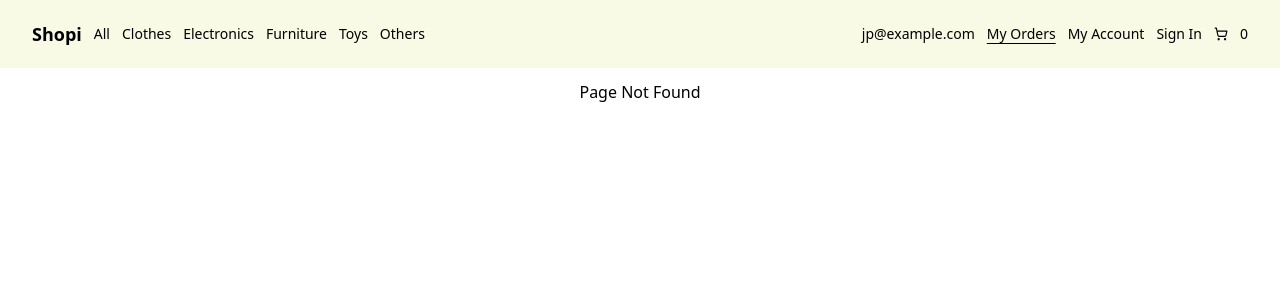
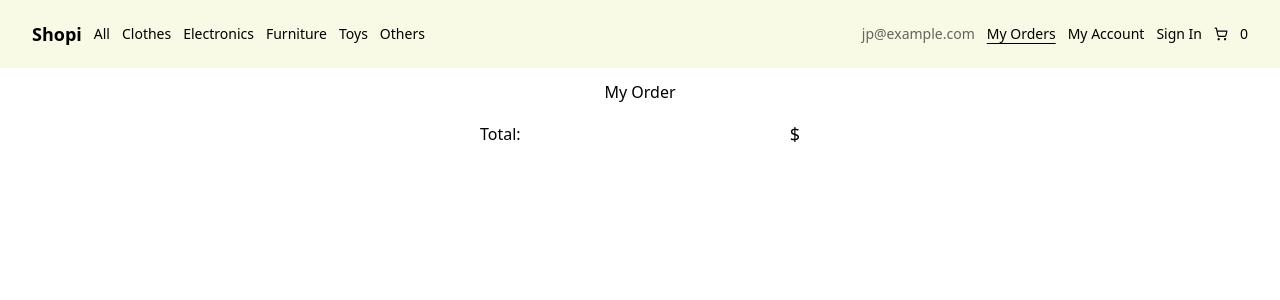
Before and after one commit to PabloJL/Shope, a React (Vite) app: page /my-orders/last in a window 1280 px wide. Before the commit this address had no page. Shown: the top 300 px of the page. Built offline with nearby package versions, Linux system fonts and the light colour scheme.

Commit message:
My order completed

```diff
--- a/src/Components/CheckOut/index.jsx
+++ b/src/Components/CheckOut/index.jsx
@@ -1,4 +1,5 @@
 import { useContext } from "react";
+import { Link } from "react-router-dom";
 import { IoMdCloseCircle } from "react-icons/io";
 import { CartContext } from "../../Context";
 import "./styles.css";
@@ -7,6 +8,7 @@ import { totalPrice } from "../../Utils";
 
 function CheckOut() {
   const context = useContext(CartContext);
+  const total = totalPrice(context.cart);
 
   const closeSide = () => {
     context.closeCheckOut();
@@ -17,6 +19,19 @@ function CheckOut() {
     const filteredProducts = context.cart.filter((product) => product.id != id);
     context.setCart(filteredProducts);
     context.setCount(context.count - 1);
+  };
+
+  const handleCheckOut = () => {
+    const order2Add = {
+      date: "01-30-24",
+      products: context.cart,
+      totalProducts: context.cart.length,
+      totalPrice: total,
+    };
+
+    context.setOrder([...context.order, order2Add]);
+    context.setCart([]);
+    closeSide();
   };
 
   return (
@@ -31,7 +46,7 @@ function CheckOut() {
           <IoMdCloseCircle />
         </button>
       </section>
-      <div className="px-4">
+      <div className="px-4  flex-1">
         {context.cart.map((product) => (
           <OrderCart
             key={product.id}
@@ -43,11 +58,19 @@ function CheckOut() {
           />
         ))}
       </div>
-      <section className="p-6">
+      <section className="p-4 flex flex-col gap-3">
         <div className="flex justify-between items-center">
           <p className=" font-light">Total:</p>
-          <p className=" font-medium text-lg">${totalPrice(context.cart)} </p>
+          <p className=" font-medium text-lg">${total} </p>
         </div>
+        <Link to="/my-orders/last">
+          <button
+            className="w-full bg-black py-3 text-white rounded-lg   "
+            onClick={() => handleCheckOut()}
+          >
+            CheckOut
+          </button>
+        </Link>
       </section>
     </aside>
   );
--- a/src/Components/Navbar/index.jsx
+++ b/src/Components/Navbar/index.jsx
@@ -90,7 +90,7 @@ const NavBar = () => {
         <li>
           <LuShoppingCart />
         </li>
-        <li>{context.count}</li>
+        <li>{context.cart.length}</li>
       </ul>
     </nav>
   );
--- a/src/Components/OrderCart/index.jsx
+++ b/src/Components/OrderCart/index.jsx
@@ -19,14 +19,17 @@ function OrderCart(props) {
           </p>
         </div>
       </div>
+
       <section className="flex items-center gap-2">
         <p className=" text-lg font-medium">${price} </p>
+        {deleteItem && (
           <button
             onClick={() => deleteItem(id)}
             className=" h-6 w-6 text-black cursor-pointer text-xl"
           >
             <IoClose />
           </button>
+        )}
       </section>
     </div>
   );
--- a/src/Context/index.jsx
+++ b/src/Context/index.jsx
@@ -18,6 +18,8 @@ export const CartProvider = ({ children }) => {
   const openCheckOut = () => setIsCOOpen(true);
   const closeCheckOut = () => setIsCOOpen(false);
 
+  // Shopping Cart Order
+  const [order, setOrder] = useState([]);
   return (
     <CartContext.Provider
       value={{
@@ -33,6 +35,8 @@ export const CartProvider = ({ children }) => {
         isCOOpen,
         openCheckOut,
         closeCheckOut,
+        order,
+        setOrder,
       }}
     >
       {children}
--- a/src/Pages/App/index.jsx
+++ b/src/Pages/App/index.jsx
@@ -19,6 +19,7 @@ function App() {
           <Route path="/my-account" element={<Account />} />
           <Route path="/my-order" element={<MyOrder />} />
           <Route path="/my-orders" element={<MyOrders />} />
+          <Route path="/my-orders/last" element={<MyOrder />} />
           <Route path="/sign-in" element={<SignIn />} />
           <Route path="*" element={<NotFound />} />
         </Routes>
--- a/src/Pages/MyOrder/index.jsx
+++ b/src/Pages/MyOrder/index.jsx
@@ -1,9 +1,32 @@
 // import React from 'react'
-
+import { useContext } from "react";
+import { CartContext } from "../../Context";
 import Layout from "../../Components/Layout";
+import OrderCart from "../../Components/OrderCart";
 
 function MyOrder() {
-  return <Layout>My Order</Layout>;
+  const context = useContext(CartContext);
+  const total = context.order?.slice(-1)[0]?.totalPrice;
+  return (
+    <Layout>
+      My Order
+      <div className="flex flex-col w-80">
+        {context.order?.slice(-1)[0]?.products.map((product) => (
+          <OrderCart
+            key={product.id}
+            id={product.id}
+            title={product.title}
+            img={product.images?.[0]}
+            price={product.price}
+          />
+        ))}
+      </div>
+      <div className="flex justify-between items-center w-80 mt-4">
+        <p className=" font-light">Total:</p>
+        <p className=" font-medium text-lg">${total} </p>
+      </div>
+    </Layout>
+  );
 }
 
 export default MyOrder;
--- a/tailwind.config.js
+++ b/tailwind.config.js
@@ -2,10 +2,11 @@
 export default {
   content: ["./index.html", "./src/**/*.{js,ts,jsx,tsx}"],
   theme: {
-    extend: {},
-    colors: {
-      bk: "#F8FAE5",
-      ac: "#8ADAB2",
+    extend: {
+      colors: {
+        bk: "#F8FAE5",
+        ac: "#8ADAB2",
+      },
     },
   },
   plugins: [],
```
Lines whose indentation alone changed are shown as unchanged.
